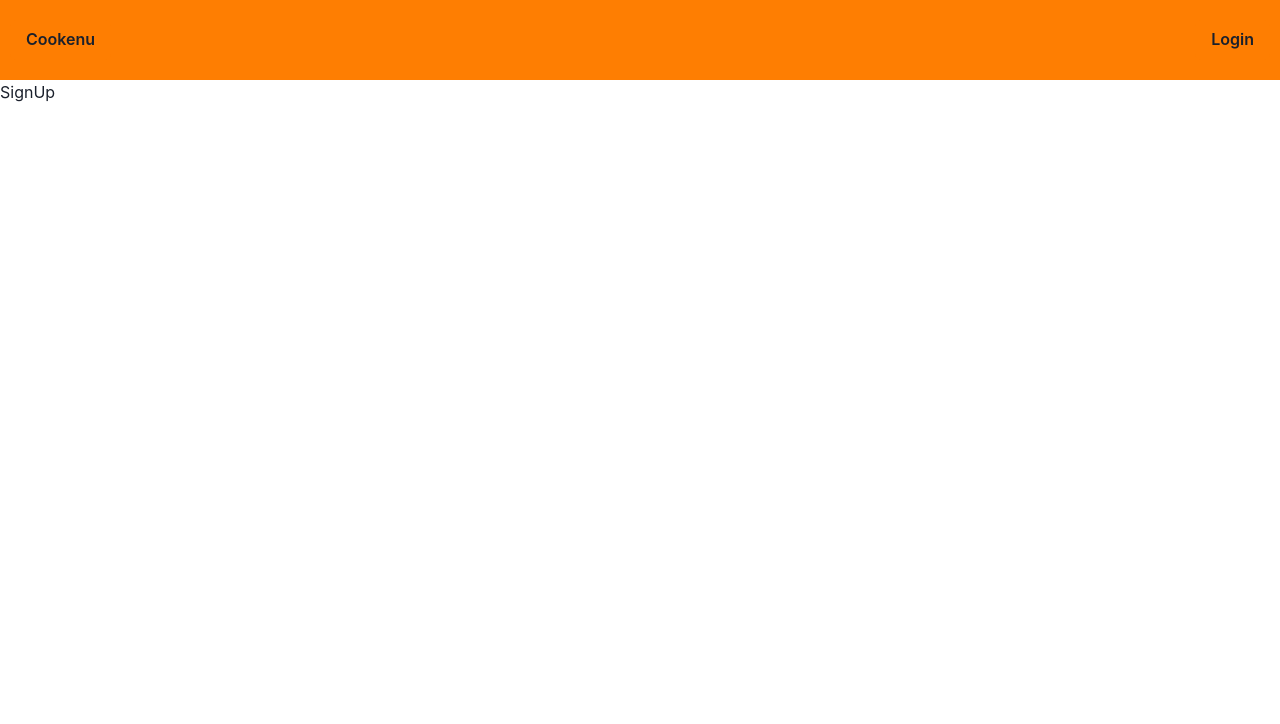
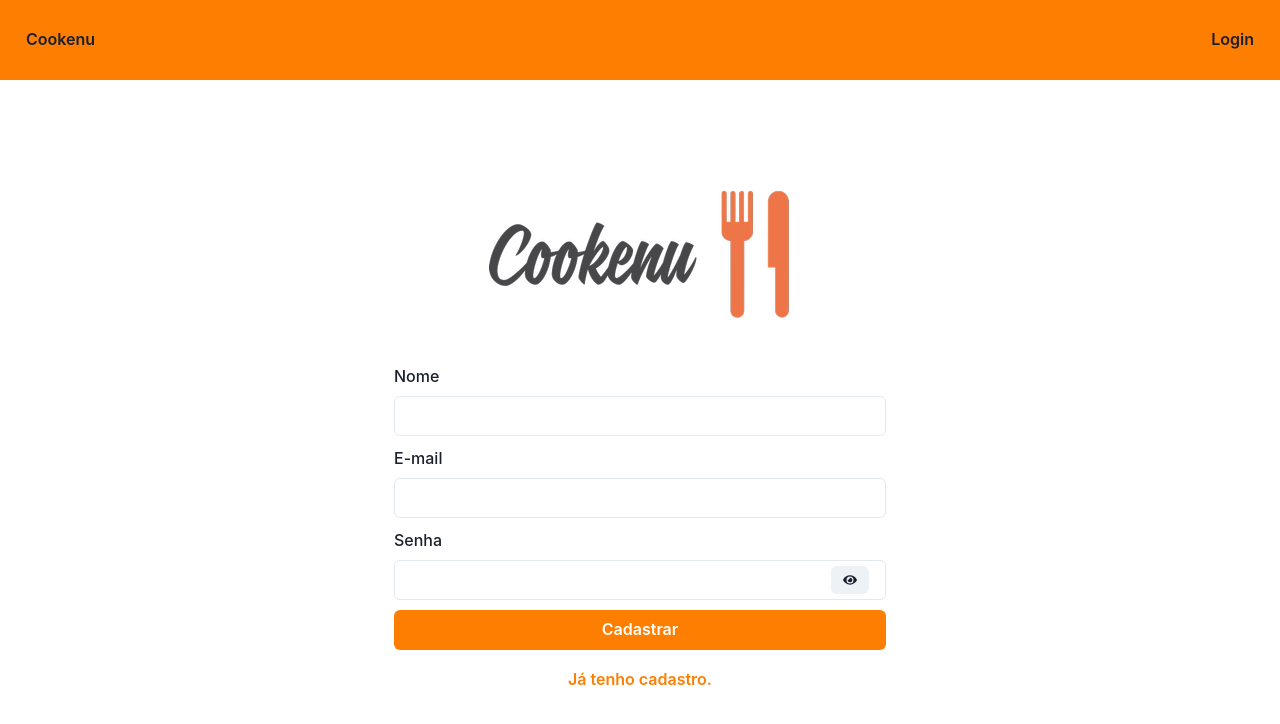
Before and after one commit to anasammi/cookenu-frontend, a React (Create React App) app: page / in a window 1280 px wide. Both pictures are taken after a click on the button "Ainda não tenho cadastro". Shown: the top 724 px of the page. Built offline with nearby package versions, Linux system fonts and the light colour scheme.

Commit message:
componentizacao de inputs e pagina de cadastro

```diff
--- a/src/components/index.js
+++ b/src/components/index.js
@@ -1 +1,3 @@
-export * from "./Header"
+export * from "./header"
+export * from "./styled-containers"
+export * from "./inputs/email"
--- /dev/null
+++ b/src/components/inputs/email.js
@@ -0,0 +1,18 @@
+import {
+  FormControl,
+  FormErrorMessage,
+  FormLabel,
+  Input
+} from "@chakra-ui/react";
+
+export const EmailInput = ({isValid, value, onChange}) => {
+  return (
+    <FormControl isInvalid={!isValid}>
+      <FormLabel>E-mail</FormLabel>
+      <Input value={value} name="email" onChange={onChange} />
+      {!isValid ? (
+        <FormErrorMessage>E-mail inválido.</FormErrorMessage>
+      ) : undefined}
+    </FormControl>
+  );
+};
--- /dev/null
+++ b/src/components/inputs/name.js
@@ -0,0 +1,18 @@
+import {
+    FormControl,
+    FormErrorMessage,
+    FormLabel,
+    Input
+  } from "@chakra-ui/react";
+
+  export const NameInput = ({isValid, value, onChange}) => {
+    return (
+      <FormControl isInvalid={!isValid}>
+        <FormLabel>Nome</FormLabel>
+        <Input value={value} name="name" onChange={onChange} />
+        {!isValid ? (
+          <FormErrorMessage>Nome deve ter ao menos 2 caracteres.</FormErrorMessage>
+        ) : undefined}
+      </FormControl>
+    );
+  };
--- /dev/null
+++ b/src/components/inputs/password.js
@@ -0,0 +1,41 @@
+import {
+  Button,
+  FormControl,
+  FormErrorMessage,
+  FormLabel,
+  Input,
+  InputGroup,
+  InputRightElement,
+} from "@chakra-ui/react";
+import { useState } from "react";
+import { FaEye, FaEyeSlash } from "react-icons/fa";
+
+export const PasswordInput = ({ isValid, value, onChange }) => {
+  const [showPassword, setShowPassword] = useState(false);
+
+  const onClickShowPassword = () => {
+    setShowPassword(!showPassword);
+  };
+
+  return (
+    <FormControl isInvalid={!isValid}>
+      <FormLabel>Senha</FormLabel>
+      <InputGroup size="md">
+        <Input
+          value={value}
+          name="password"
+          onChange={onChange}
+          type={showPassword ? "text" : "password"}
+        />
+        <InputRightElement width="4.5rem">
+          <Button h="1.75rem" size="sm" onClick={onClickShowPassword}>
+            {showPassword ? <FaEyeSlash /> : <FaEye />}
+          </Button>
+        </InputRightElement>
+      </InputGroup>
+      {!isValid ? (
+        <FormErrorMessage>A senha deve conter ao menos 6 caracteres.</FormErrorMessage>
+      ) : undefined}
+    </FormControl>
+  );
+};
--- /dev/null
+++ b/src/components/styled-containers/index.js
@@ -0,0 +1,22 @@
+import styled from "styled-components";
+
+export const PageContainerStyled = styled.div`
+    height: 88vh;
+    width: 100vw;
+    display: flex;
+    flex-direction: column;
+    align-items: center;
+    justify-content: center;
+`
+
+export const FormContainerStyled = styled.form`
+    min-width: 40vw;
+    max-width: 95vw;
+    display: flex;
+    flex-direction: column;
+    align-items: center;
+    justify-content: space-between;
+    padding: 10px;
+    gap: 10px;
+    background-color: white;
+`
--- a/src/constants/index.js
+++ b/src/constants/index.js
@@ -1 +1,7 @@
 export const BASE_URL = "https://api-cookenu.onrender.com"
+
+export const validateEmail = email => /[a-zA-Z0-9]+@[a-zA-Z0-9][.a-zA-Z]?/.test(email)
+
+export const validatePassword = password => /.{6,}/.test(password)
+
+export const validateName = name => /.{2,}/.test(name)
--- a/src/pages/login/index.js
+++ b/src/pages/login/index.js
@@ -1,19 +1,19 @@
 import { useForm } from "../../hooks";
 import {
-  Button,
-  FormControl,
-  FormErrorMessage,
-  FormLabel,
-  Input,
-  InputGroup,
-  InputRightElement,
+  Button
 } from "@chakra-ui/react";
-import { FormContainerStyled, LoginContainerStyled } from "./styled";
+import {
+  FormContainerStyled,
+  PageContainerStyled as LoginContainerStyled,
+} from "../../components/styled-containers";
 import { useState } from "react";
-import { FaEye, FaEyeSlash } from "react-icons/fa";
+
 import logo from "../../assets/logo.png";
 import { useNavigate } from "react-router";
 import { goToSignUp } from "../../routes/coordinator";
+import { EmailInput } from "../../components";
+import { PasswordInput } from "../../components/inputs/password";
+import { validateEmail, validatePassword } from "../../constants";
 
 export const LoginPage = () => {
   const { form, onChangeInputs } = useForm({
@@ -22,50 +22,30 @@ export const LoginPage = () => {
   });
   const [isEmailValid, setIsEmailValid] = useState(true);
   const [isPasswordValid, setIsPasswordValid] = useState(true);
-  const [showPassword, setShowPassword] = useState(false);
+
   const navigate = useNavigate();
 
   const submitLogin = (e) => {
     e.preventDefault();
-    setIsEmailValid(/[a-zA-Z0-9]+@[a-zA-Z0-9][.a-zA-Z]?/.test(form.email));
-    setIsPasswordValid(/^.{6,}$/.test(form.password));
+    setIsEmailValid(validateEmail(form.email));
+    setIsPasswordValid(validatePassword(form.password));
     console.log(form);
-  };
-
-  const onClickShowPassword = () => {
-    setShowPassword(!showPassword);
   };
 
   return (
     <LoginContainerStyled>
-      <img src={logo} alt="logo do cookenu"/>
+      <img src={logo} alt="logo do cookenu" />
       <FormContainerStyled onSubmit={submitLogin}>
-        <FormControl isInvalid={!isEmailValid}>
-          <FormLabel>E-mail</FormLabel>
-          <Input value={form.email} name="email" onChange={onChangeInputs} />
-          {!isEmailValid ? (
-            <FormErrorMessage>E-mail inválido.</FormErrorMessage>
-          ) : undefined}
-        </FormControl>
-        <FormControl>
-          <FormLabel>Senha</FormLabel>
-          <InputGroup size="md">
-            <Input
-              value={form.password}
-              name="password"
-              onChange={onChangeInputs}
-              type={showPassword ? "text" : "password"}
-            />
-            <InputRightElement width="4.5rem">
-              <Button h="1.75rem" size="sm" onClick={onClickShowPassword}>
-                {showPassword ? <FaEyeSlash /> : <FaEye />}
-              </Button>
-            </InputRightElement>
-            {!isPasswordValid ? (
-              <FormErrorMessage>Senha inválida.</FormErrorMessage>
-            ) : undefined}
-          </InputGroup>
-        </FormControl>
+        <EmailInput
+          value={form.email}
+          onChange={onChangeInputs}
+          isValid={isEmailValid}
+        />
+        <PasswordInput
+            value={form.password}
+            onChange={onChangeInputs}
+            isValid={isPasswordValid}
+        />
         <Button type="submit" variant="formMain">
           Entrar
         </Button>
--- a/src/pages/signup/index.js
+++ b/src/pages/signup/index.js
@@ -1,7 +1,67 @@
+import { useForm } from "../../hooks";
+import {
+  Button
+} from "@chakra-ui/react";
+import {
+  FormContainerStyled,
+  PageContainerStyled as SignupContainerStyled,
+} from "../../components/styled-containers";
+import { useState } from "react";
+
+import logo from "../../assets/logo.png";
+import { useNavigate } from "react-router";
+import { goToLogin, goToSignUp } from "../../routes/coordinator";
+import { EmailInput } from "../../components";
+import { PasswordInput } from "../../components/inputs/password";
+import { validateEmail, validateName, validatePassword} from "../../constants";
+import { NameInput } from "../../components/inputs/name";
+
 export const SignUpPage = () => {
-    return (
-        <>
-            SignUp
-        </>
-    )
-}
+  const { form, onChangeInputs } = useForm({
+    name: "",
+    email: "",
+    password: "",
+  });
+  const [isEmailValid, setIsEmailValid] = useState(true);
+  const [isPasswordValid, setIsPasswordValid] = useState(true);
+  const [isNameValid, setIsNameValid] = useState(true)
+
+  const navigate = useNavigate();
+
+  const submitLogin = (e) => {
+    e.preventDefault();
+    setIsEmailValid(validateEmail(form.email));
+    setIsPasswordValid(validatePassword(form.password));
+    setIsNameValid(validateName(form.name))
+    console.log(form);
+  };
+
+  return (
+    <SignupContainerStyled>
+      <img src={logo} alt="logo do cookenu" />
+      <FormContainerStyled onSubmit={submitLogin}>
+        <NameInput
+            value={form.name}
+            onChange={onChangeInputs}
+            isValid={isNameValid}
+        />
+        <EmailInput
+          value={form.email}
+          onChange={onChangeInputs}
+          isValid={isEmailValid}
+        />
+        <PasswordInput
+            value={form.password}
+            onChange={onChangeInputs}
+            isValid={isPasswordValid}
+        />
+        <Button type="submit" variant="formMain">
+          Cadastrar
+        </Button>
+        <Button variant="formSecondary" onClick={() => goToLogin(navigate)}>
+          Já tenho cadastro.
+        </Button>
+      </FormContainerStyled>
+    </SignupContainerStyled>
+  );
+};
```
